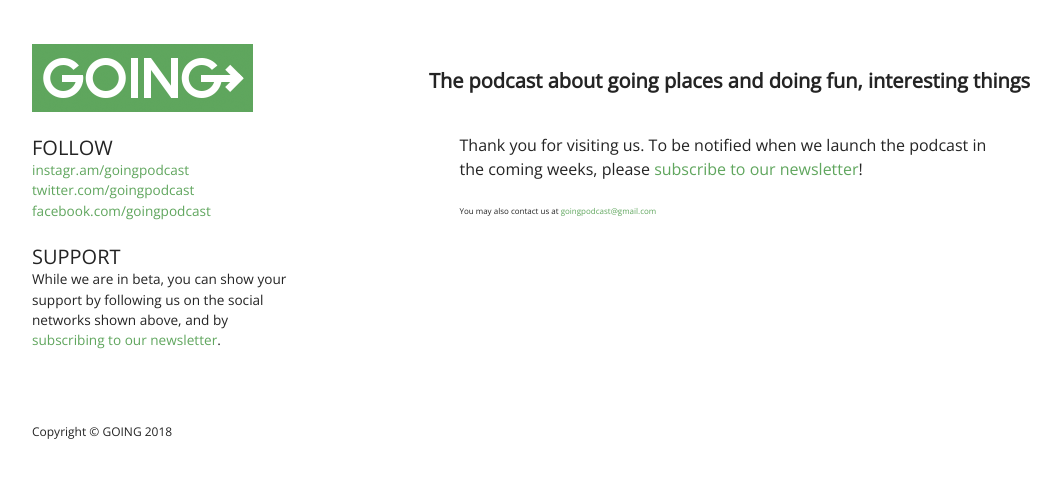
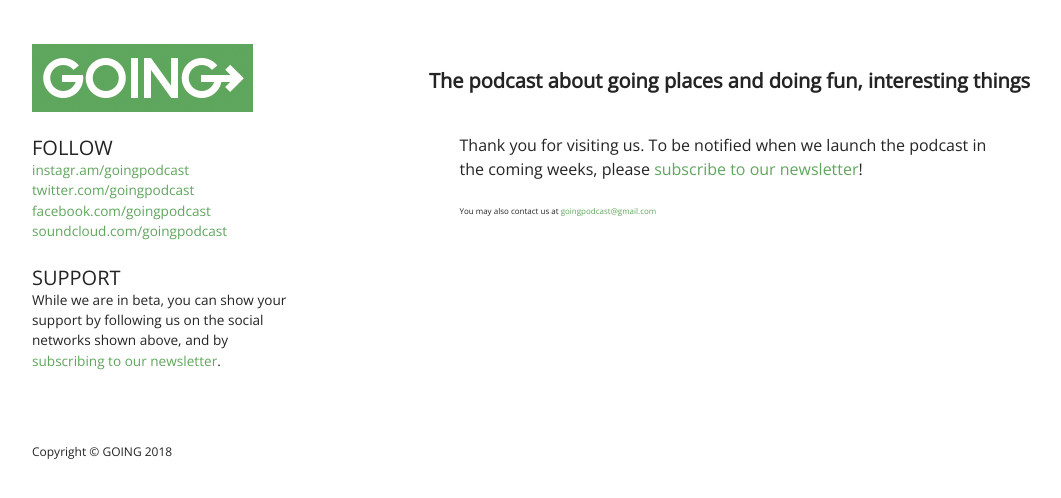
Before and after one commit to goingpodcast/GOING, a website: page index.html in a window 1280 px wide. Shown: the whole page, without its empty margins (53-1114 px from the left). Drawn offline with nearby package versions, Linux system fonts and the light colour scheme.

```diff
--- a/index.html
+++ b/index.html
@@ -45,6 +45,7 @@
             <p><a href="https://instagram.com/goingpodcast" target="_blank">instagr.am/goingpodcast</a></p>
             <p><a href="https://twitter.com/goingpodcast" target="_blank">twitter.com/goingpodcast</a></p>
             <p><a href="https://facebook.com/goingpodcast" target="_blank">facebook.com/goingpodcast</a></p>
+	    <p><a href="https://soundcloud.com/goingpodcast" target="_blank">soundcloud.com/goingpodcast</a></p>
           </div>
           <div class="my-4 left-nav">
             <h2>SUPPORT</h2>
```
Also changed, not shown: favicon.png (added).
